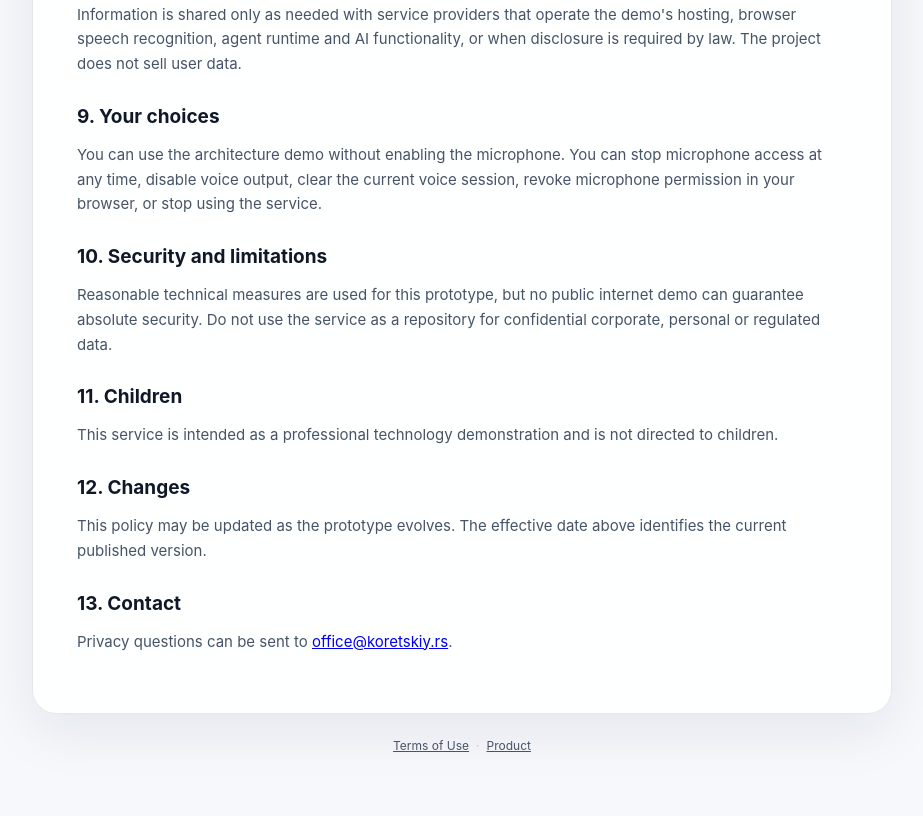
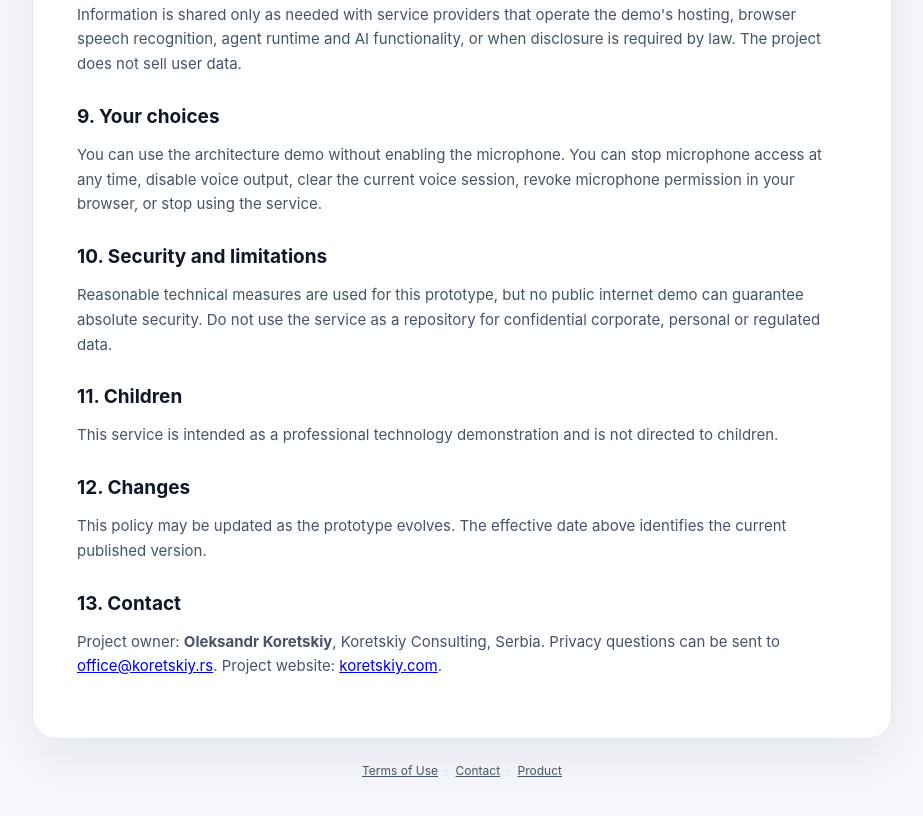
Before and after one commit to oikua66/mozaik-live-translator, a website: page public-showcase3/privacy.html in a window 1280 px wide. Shown: the part 1598-2414 px from the top of the page, without its empty margins (178-1101 px from the left). Drawn offline with Linux system fonts and the light colour scheme.

Commit message:
Add project owner contact details to Privacy Policy

```diff
--- a/public-showcase3/privacy.html
+++ b/public-showcase3/privacy.html
@@ -57,9 +57,9 @@
       <p>This policy may be updated as the prototype evolves. The effective date above identifies the current published version.</p>
 
       <h2>13. Contact</h2>
-      <p>Privacy questions can be sent to <a href="mailto:office@koretskiy.rs">office@koretskiy.rs</a>.</p>
+      <p>Project owner: <strong>Oleksandr Koretskiy</strong>, Koretskiy Consulting, Serbia. Privacy questions can be sent to <a href="mailto:office@koretskiy.rs">office@koretskiy.rs</a>. Project website: <a href="https://koretskiy.com">koretskiy.com</a>.</p>
     </article>
-    <div class="footer"><a href="/terms.html">Terms of Use</a><span>·</span><a href="/">Product</a></div>
+    <div class="footer"><a href="/terms.html">Terms of Use</a><span>·</span><a href="/contact.html">Contact</a><span>·</span><a href="/">Product</a></div>
   </main>
 </body>
 </html>
```
